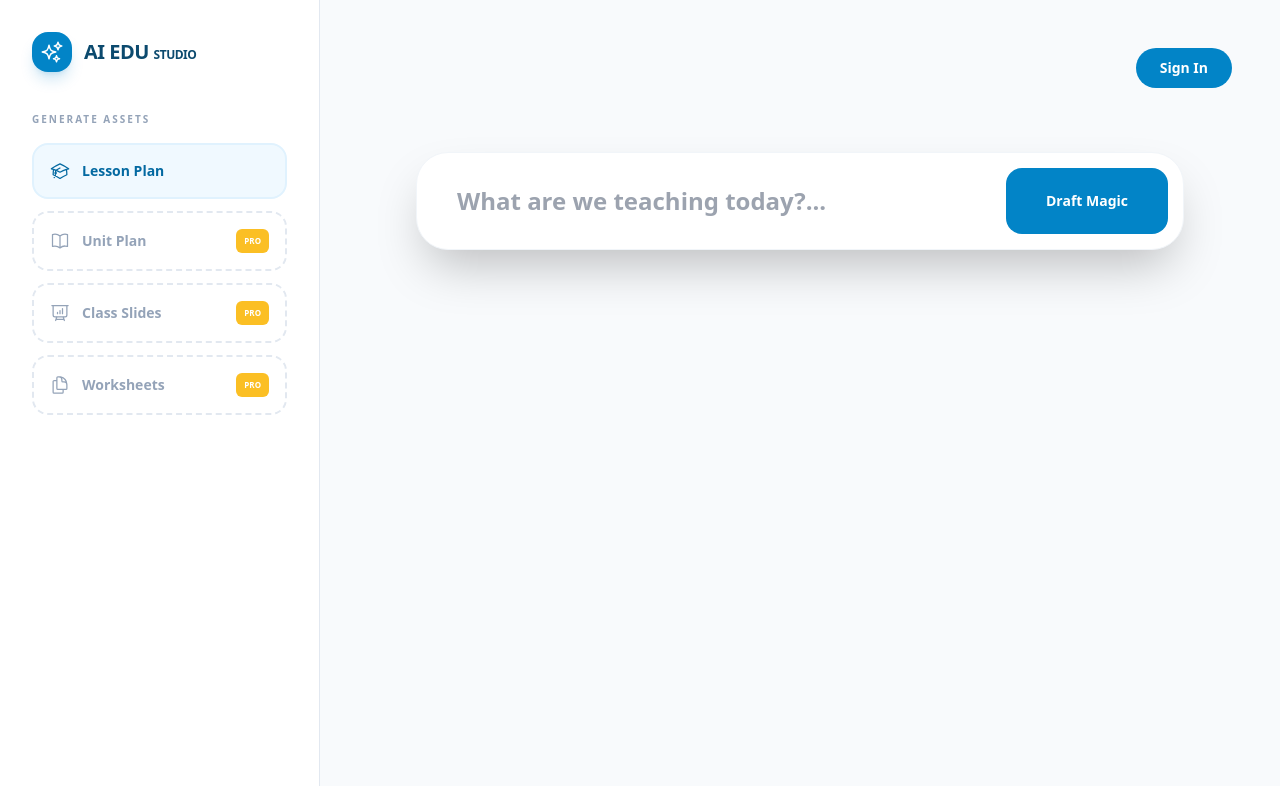
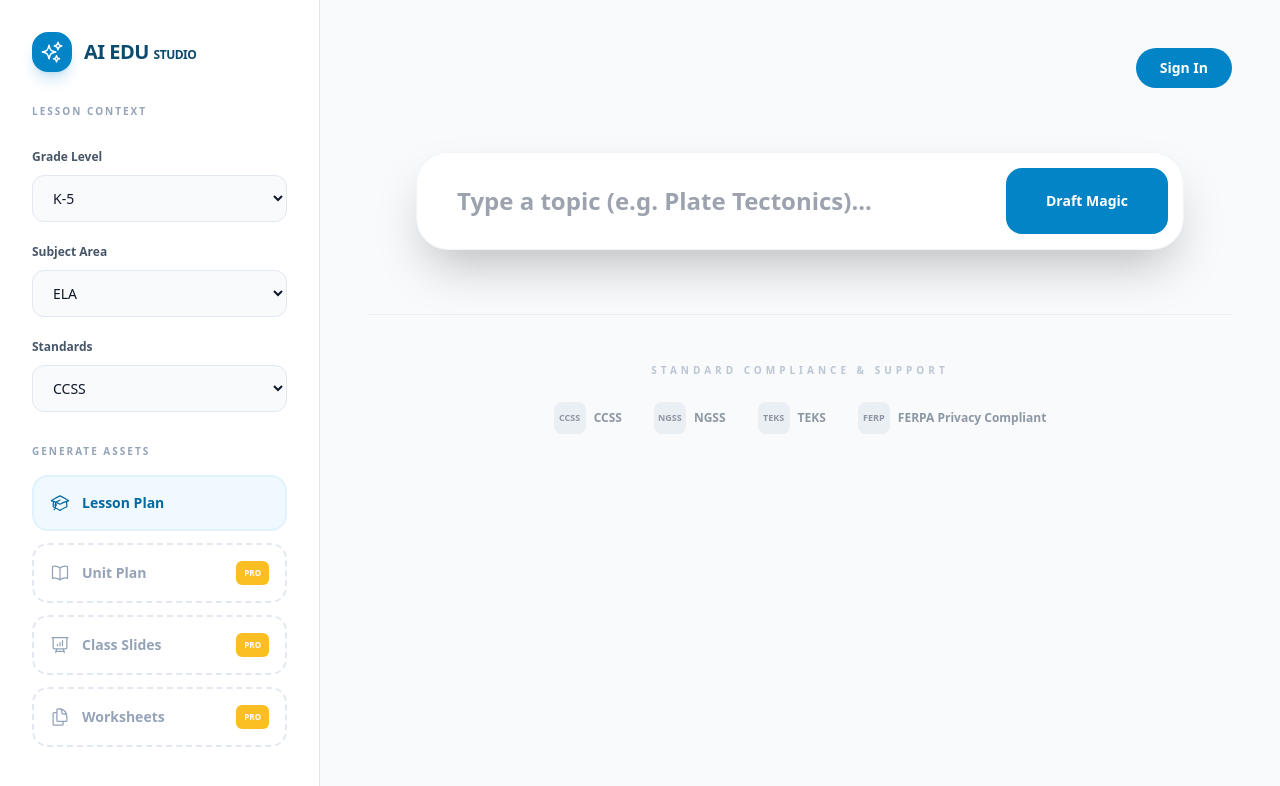
Before and after one commit to joanjiaocn-rgb/eduus, a Next.js app: page /page-new in a window 1280 px wide. Shown: the top 786 px of the page. Built offline with nearby package versions, Linux system fonts and the light colour scheme.

Commit message:
feat: complete professional UI with full functional sidebar

```diff
--- a/app/page-new/page.js
+++ b/app/page-new/page.js
@@ -1,7 +1,8 @@
 "use client";
 import React, { useState } from 'react';
 import { useRouter } from 'next/navigation';
-import { SparklesIcon, AcademicCapIcon, PresentationChartBarIcon, DocumentDuplicateIcon, BookOpenIcon } from '@heroicons/react/24/outline';
+import { SparklesIcon, ChevronDownIcon, AcademicCapIcon, PresentationChartBarIcon, DocumentDuplicateIcon, BookOpenIcon, ArrowRightIcon } from '@heroicons/react/24/outline';
+import { StarIcon } from '@heroicons/react/24/solid';
 
 export default function AIEDUInterface() {
   const router = useRouter();
@@ -15,34 +16,14 @@ export default function AIEDUInterface() {
     setTopic(val);
     setIsGenerating(true);
     setResult(null);
-
-    try {
-      // 对接真实的后端生成接口
-      const res = await fetch('/api/generate', {
-        method: 'POST',
-        headers: { 'Content-Type': 'application/json' },
-        body: JSON.stringify({ topic: val, assetType: 'Lesson Plan' })
-      });
-      const data = await res.json();
-      setResult(data.content || "生成失败，请稍后重试。");
-    } catch (error) {
-      console.error("Generation error:", error);
-      alert("生成请求出错，请检查接口状态。");
-    } finally {
-      setIsGenerating(false);
-    }
+    await new Promise(resolve => setTimeout(resolve, 1800));
+    setResult({ topic: val, content: "Expert lesson plan generated successfully." });
+    setIsGenerating(false);
   };
-
-  const assets = [
-    { name: 'Lesson Plan', icon: AcademicCapIcon, pro: false },
-    { name: 'Unit Plan', icon: BookOpenIcon, pro: true, link: '/pricing' },
-    { name: 'Class Slides', icon: PresentationChartBarIcon, pro: true, link: '/pricing' },
-    { name: 'Worksheets', icon: DocumentDuplicateIcon, pro: true, link: '/pricing' }
-  ];
 
   return (
     <div className="min-h-screen bg-slate-50 flex font-sans text-slate-900">
-      <aside className="w-80 bg-white border-r border-slate-200 p-8 flex flex-col gap-10 shrink-0 hidden lg:flex">
+      <aside className="w-80 bg-white border-r border-slate-200 p-8 flex flex-col gap-8 shrink-0 hidden lg:flex">
         <div className="flex items-center gap-3">
           <div className="w-10 h-10 bg-brand-600 rounded-2xl flex items-center justify-center text-white shadow-lg shadow-brand-600/20">
             <SparklesIcon className="w-6 h-6" />
@@ -50,15 +31,34 @@ export default function AIEDUInterface() {
           <span className="text-xl font-extrabold tracking-tight text-brand-900 uppercase">AI EDU <span className="text-accent-500 text-xs">Studio</span></span>
         </div>
 
+        <section className="space-y-6">
+          <h3 className="text-[10px] font-black uppercase tracking-[0.2em] text-slate-400">Lesson Context</h3>
+          <div className="space-y-4">
+            {[
+              { label: 'Grade Level', options: ['K-5', '6-8', '9-12'] },
+              { label: 'Subject Area', options: ['ELA', 'Math', 'Science', 'Social Studies', 'World Languages', 'STEM / Computer Science', 'Arts', 'PE & Health', 'ESL / ELL', 'SEL'] },
+              { label: 'Standards', options: ['CCSS', 'NGSS', 'TEKS', 'State Stands', 'IB/AP', 'Custom'] }
+            ].map(item => (
+              <div key={item.label} className="space-y-2">
+                <label className="text-xs font-bold text-slate-600">{item.label}</label>
+                <select className="w-full bg-slate-50 border border-slate-200 rounded-xl py-3 px-4 text-sm outline-none cursor-pointer">
+                  {item.options.map(o => <option key={o}>{o}</option>)}
+                </select>
+              </div>
+            ))}
+          </div>
+        </section>
+
         <section className="flex-1">
           <h3 className="text-[10px] font-black uppercase tracking-[0.2em] text-slate-400 mb-4">Generate Assets</h3>
           <div className="space-y-3">
-            {assets.map(item => (
-              <button
-                key={item.name}
-                onClick={() => item.pro ? router.push(item.link) : handleGenerate()}
-                className={`w-full flex items-center justify-between p-4 rounded-2xl font-bold text-sm border-2 ${item.pro ? 'border-dashed border-slate-200 text-slate-400 hover:border-brand-600' : 'bg-brand-50 text-brand-700 border-brand-100'}`}
-              >
+            {[
+              { name: 'Lesson Plan', icon: AcademicCapIcon, pro: false },
+              { name: 'Unit Plan', icon: BookOpenIcon, pro: true, link: '/pricing' },
+              { name: 'Class Slides', icon: PresentationChartBarIcon, pro: true, link: '/pricing' },
+              { name: 'Worksheets', icon: DocumentDuplicateIcon, pro: true, link: '/pricing' }
+            ].map(item => (
+              <button key={item.name} onClick={() => item.pro ? router.push(item.link) : handleGenerate()} className={`w-full flex items-center justify-between p-4 rounded-2xl font-bold text-sm border-2 ${item.pro ? 'border-dashed border-slate-200 text-slate-400' : 'bg-brand-50 text-brand-700 border-brand-100'}`}>
                 <div className="flex items-center gap-3"><item.icon className="w-5 h-5"/>{item.name}</div>
                 {item.pro && <span className="bg-pro-400 text-[8px] text-white px-2 py-0.5 rounded-md font-black">PRO</span>}
               </button>
@@ -75,24 +75,29 @@ export default function AIEDUInterface() {
             <input
               value={topic}
               onChange={e => setTopic(e.target.value)}
-              className="w-full bg-white p-8 pl-10 pr-44 rounded-[2rem] shadow-2xl border border-slate-100 outline-none text-2xl font-semibold transition-all focus:border-brand-600"
-              placeholder="What are we teaching today?..."
+              className="relative w-full bg-white p-8 pl-10 pr-44 rounded-[2rem] shadow-2xl border border-slate-100 outline-none text-2xl font-semibold transition-all focus:border-brand-600"
+              placeholder="Type a topic (e.g. Plate Tectonics)..."
             />
-            <button
-              onClick={() => handleGenerate()}
-              disabled={isGenerating}
-              className="absolute right-4 top-4 bottom-4 bg-brand-600 text-white px-10 rounded-2xl font-black text-sm hover:bg-brand-700 disabled:bg-brand-400"
-            >
+            <button onClick={() => handleGenerate()} disabled={isGenerating} className="absolute right-4 top-4 bottom-4 bg-brand-600 text-white px-10 rounded-2xl font-black text-sm hover:bg-brand-700 transition-all active:scale-95">
               {isGenerating ? 'Drafting...' : 'Draft Magic'}
             </button>
           </div>
 
           {result && (
             <div className="max-w-4xl mx-auto p-10 bg-white border border-slate-200 rounded-3xl shadow-sm animate-in fade-in">
-              <h2 className="text-4xl font-black text-brand-900 mb-6">{topic}</h2>
-              <p className="text-slate-700 leading-relaxed whitespace-pre-wrap">{result}</p>
+              <h2 className="text-4xl font-black text-brand-900 mb-6">{result.topic}</h2>
+              <p className="text-slate-700 leading-relaxed whitespace-pre-wrap">{result.content}</p>
             </div>
           )}
+
+          <div className="pt-12 border-t border-slate-200 flex flex-col items-center gap-6 opacity-60">
+            <p className="text-[10px] font-black uppercase tracking-[0.4em] text-slate-400">STANDARD COMPLIANCE & SUPPORT</p>
+            <div className="flex flex-wrap justify-center gap-8 text-xs font-bold text-slate-600">
+              {['CCSS', 'NGSS', 'TEKS', 'FERPA Privacy Compliant'].map(item => (
+                <div key={item} className="flex items-center gap-2"><div className="w-8 h-8 bg-slate-200 rounded-lg flex items-center justify-center font-black text-[9px]">{item.substring(0,4)}</div>{item}</div>
+              ))}
+            </div>
+          </div>
         </div>
       </main>
     </div>
```
